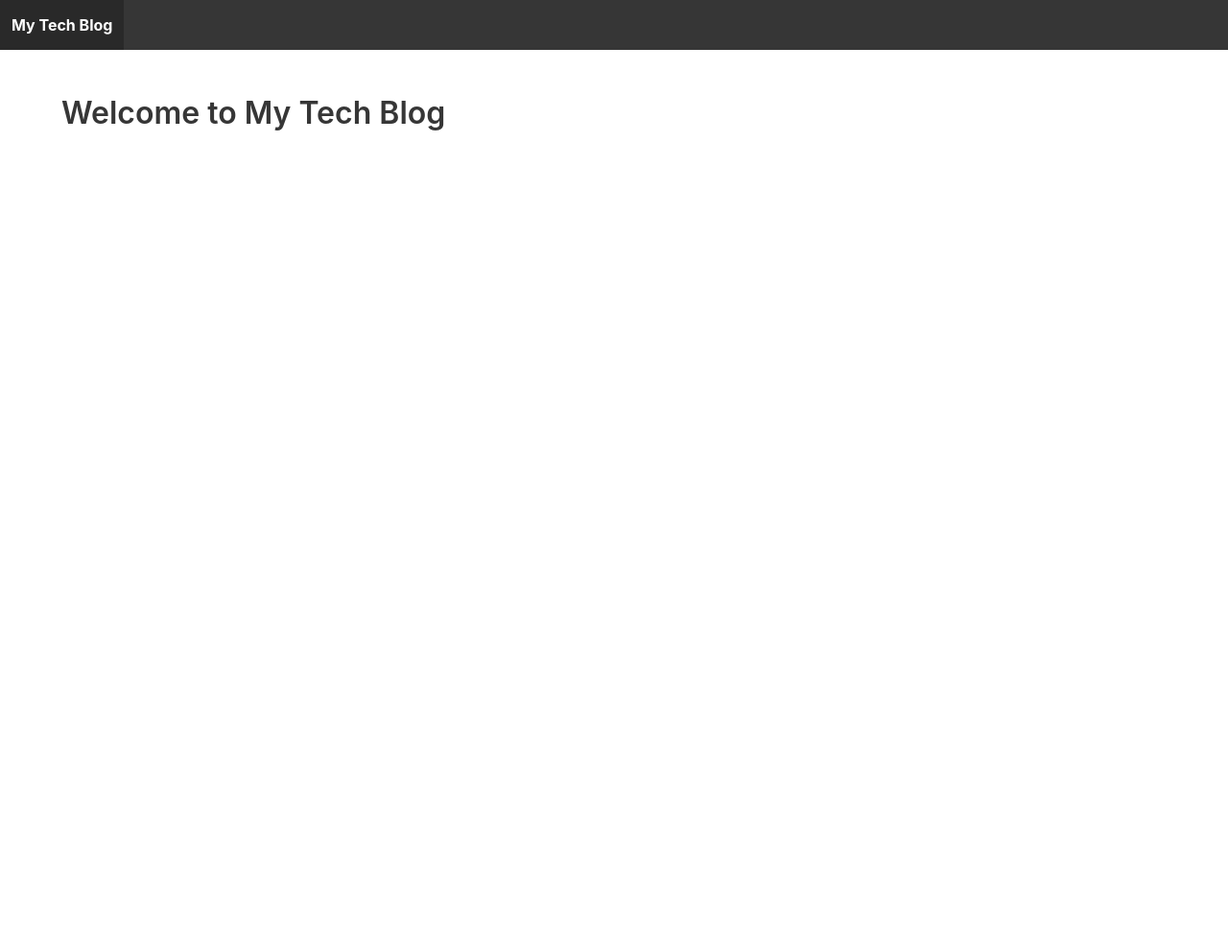
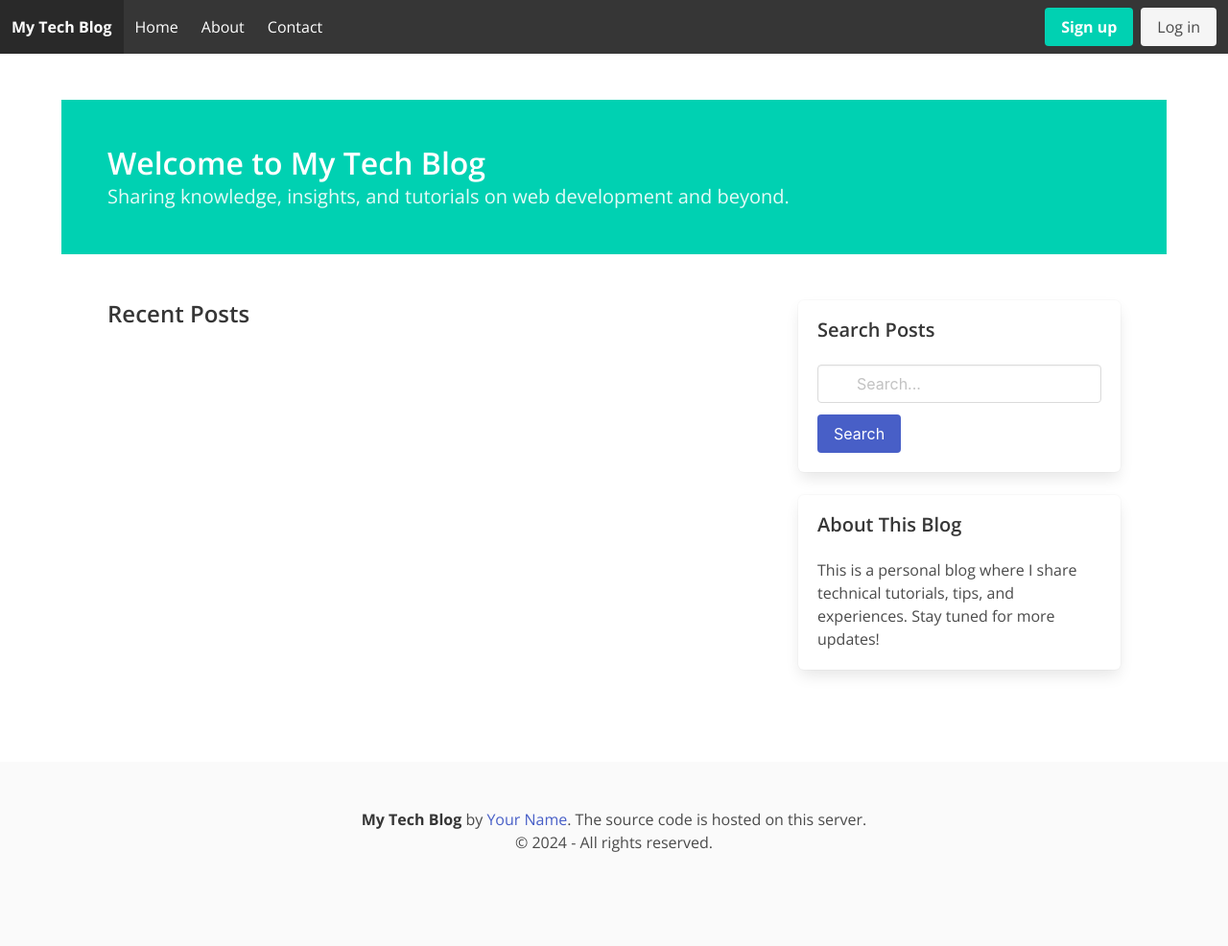
Before and after one commit to DunamisMax/dunamismax.com, a FastAPI app: page / in a window 1280 px wide. Shown: the whole page at 96% size. Before the commit the page ends 136 px from the top, so only its background shows below. Run offline with FastAPI, Linux system fonts and the light colour scheme; data that the repository does not hold is empty; some libraries are stand-ins or nearby versions.

Commit message:
Working 1.1

```diff
--- a/app/static/css/custom.css
+++ b/app/static/css/custom.css
@@ -1,2 +1,4 @@
 /* custom.css */
-/* Add any custom CSS tweaks here. */
+body {
+  font-family: "Open Sans", sans-serif;
+}
--- a/app/templates/base.html
+++ b/app/templates/base.html
@@ -8,6 +8,12 @@
       rel="stylesheet"
       href="https://cdn.jsdelivr.net/npm/bulma@0.9.4/css/bulma.min.css"
     />
+    <link rel="preconnect" href="https://fonts.googleapis.com" />
+    <link rel="preconnect" href="https://fonts.gstatic.com" crossorigin />
+    <link
+      href="https://fonts.googleapis.com/css2?family=Open+Sans:ital,wdth,wght@0,75..100,300..800;1,75..100,300..800&display=swap"
+      rel="stylesheet"
+    />
     <link
       rel="stylesheet"
       href="{{ url_for('static', path='css/custom.css') }}"
@@ -16,16 +22,77 @@
     <script src="https://unpkg.com/htmx.org@1.9.2"></script>
   </head>
   <body>
-    <nav class="navbar is-dark">
+    <!-- Navbar -->
+    <nav class="navbar is-dark" role="navigation" aria-label="main navigation">
       <div class="navbar-brand">
         <a class="navbar-item" href="/">
           <strong>My Tech Blog</strong>
         </a>
+        <a
+          role="button"
+          class="navbar-burger"
+          aria-label="menu"
+          aria-expanded="false"
+          data-target="navbarBasicExample"
+        >
+          <span aria-hidden="true"></span>
+          <span aria-hidden="true"></span>
+          <span aria-hidden="true"></span>
+        </a>
+      </div>
+
+      <div id="navbarBasicExample" class="navbar-menu">
+        <div class="navbar-start">
+          <a class="navbar-item" href="/"> Home </a>
+
+          <a class="navbar-item" href="#"> About </a>
+
+          <a class="navbar-item" href="#"> Contact </a>
+        </div>
+
+        <div class="navbar-end">
+          <div class="navbar-item">
+            <div class="buttons">
+              <!-- You might add login/logout buttons here in the future -->
+              <a class="button is-primary" href="#">
+                <strong>Sign up</strong>
+              </a>
+              <a class="button is-light" href="#"> Log in </a>
+            </div>
+          </div>
+        </div>
       </div>
     </nav>
 
+    <!-- Main Content Section -->
     <section class="section">
       <div class="container">{% block content %}{% endblock %}</div>
     </section>
+
+    <!-- Footer -->
+    <footer class="footer">
+      <div class="content has-text-centered">
+        <p>
+          <strong>My Tech Blog</strong> by <a href="#">Your Name</a>. The source
+          code is hosted on this server.
+          <br />
+          © {{ current_year if current_year else "2024" }} - All rights
+          reserved.
+        </p>
+      </div>
+    </footer>
+
+    <!-- Navbar Burger Script (for mobile toggle) -->
+    <script>
+      document.addEventListener("DOMContentLoaded", () => {
+        const burger = document.querySelector(".navbar-burger");
+        const menu = document.querySelector("#navbarBasicExample");
+
+        burger.addEventListener("click", () => {
+          burger.classList.toggle("is-active");
+          menu.classList.toggle("is-active");
+        });
+      });
+    </script>
   </body>
 </html>
--- a/app/templates/blog_list.html
+++ b/app/templates/blog_list.html
@@ -1,19 +1,24 @@
 {% for post in posts %}
-<article class="box">
-  <h2 class="title is-4">
+<article class="card mb-4">
+  <header class="card-header">
+    <p class="card-header-title">
       <a
         href="/blog/{{ post.slug }}"
         hx-get="/blog/{{ post.slug }}"
         hx-target="#post-list"
         hx-swap="outerHTML"
-      >{{ post.title }}</a
       >
-  </h2>
+        {{ post.title }}
+      </a>
+    </p>
+  </header>
+  <div class="card-content">
+    <div class="content">
       <p class="subtitle is-6">
         Posted on {{ post.created_at.strftime("%Y-%m-%d %H:%M") }}
       </p>
-  <div>
       {{ post.content[:200] }}{% if post.content|length > 200 %}...{% endif %}
+    </div>
   </div>
 </article>
 {% endfor %}
--- a/app/templates/index.html
+++ b/app/templates/index.html
@@ -1,5 +1,20 @@
 {% extends "base.html" %} {% block content %}
-<h1 class="title">Welcome to My Tech Blog</h1>
+<!-- Hero Section -->
+<section class="hero is-primary">
+  <div class="hero-body">
+    <p class="title">Welcome to My Tech Blog</p>
+    <p class="subtitle">
+      Sharing knowledge, insights, and tutorials on web development and beyond.
+    </p>
+  </div>
+</section>
+
+<!-- Search and Content Section -->
+<div class="section">
+  <div class="columns">
+    <div class="column is-8">
+      <h2 class="title is-4">Recent Posts</h2>
+      <!-- Posts load dynamically -->
       <div
         id="post-list"
         hx-get="/blog"
@@ -9,4 +24,38 @@
       >
         <!-- Posts will be loaded here via HTMX -->
       </div>
+    </div>
+    <div class="column is-4">
+      <!-- A placeholder search form for future expansion -->
+      <div class="box">
+        <h2 class="title is-5">Search Posts</h2>
+        <form>
+          <div class="field">
+            <div class="control has-icons-left">
+              <input
+                class="input"
+                type="text"
+                placeholder="Search..."
+                name="q"
+              />
+              <span class="icon is-small is-left">
+                <i class="fas fa-search"></i>
+              </span>
+            </div>
+          </div>
+          <button class="button is-link" type="submit">Search</button>
+        </form>
+      </div>
+
+      <!-- Future sections: categories, tags, etc. -->
+      <div class="box">
+        <h2 class="title is-5">About This Blog</h2>
+        <p>
+          This is a personal blog where I share technical tutorials, tips, and
+          experiences. Stay tuned for more updates!
+        </p>
+      </div>
+    </div>
+  </div>
+</div>
 {% endblock %}
```
Also changed, not shown: app/templates/blog_detail.html (+17 -10 lines), 1 other file. Lines whose indentation alone changed are shown as unchanged.
